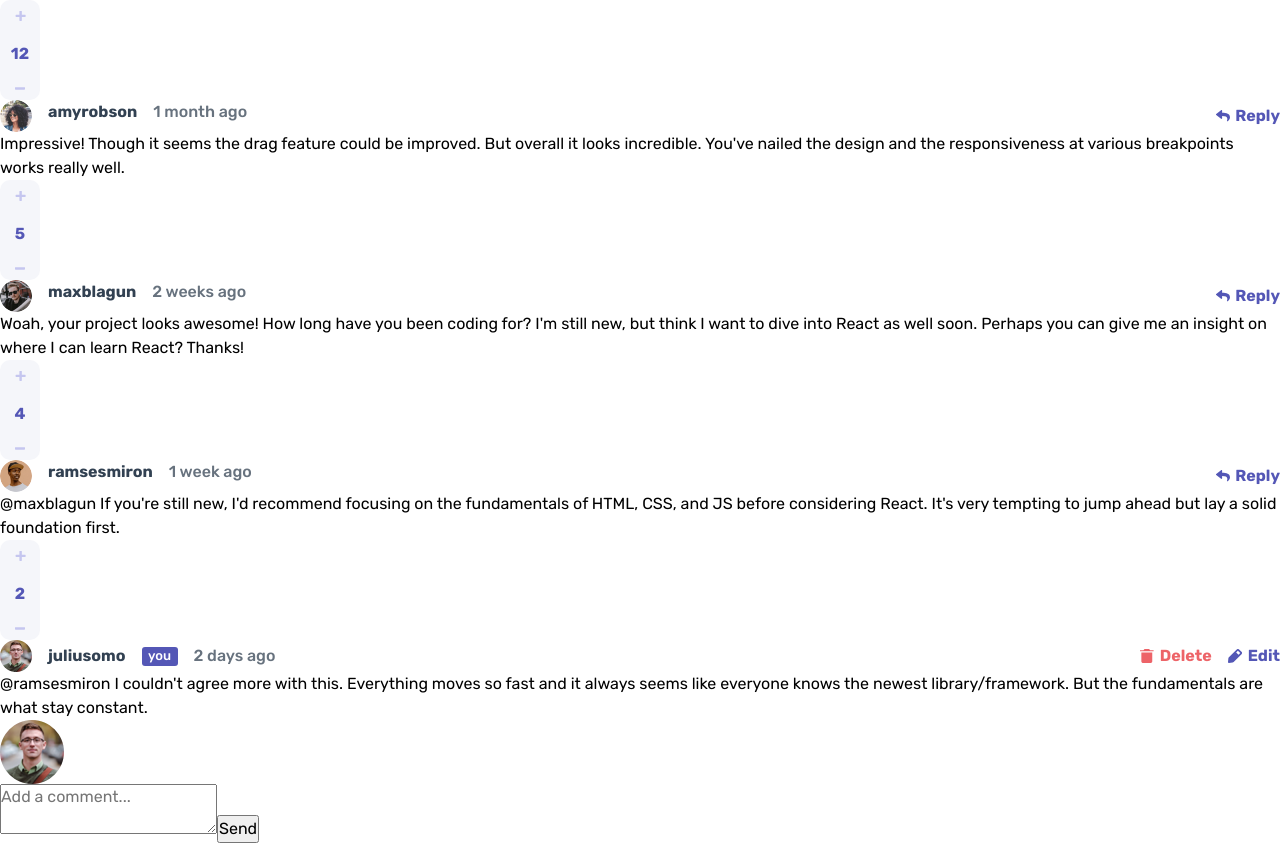
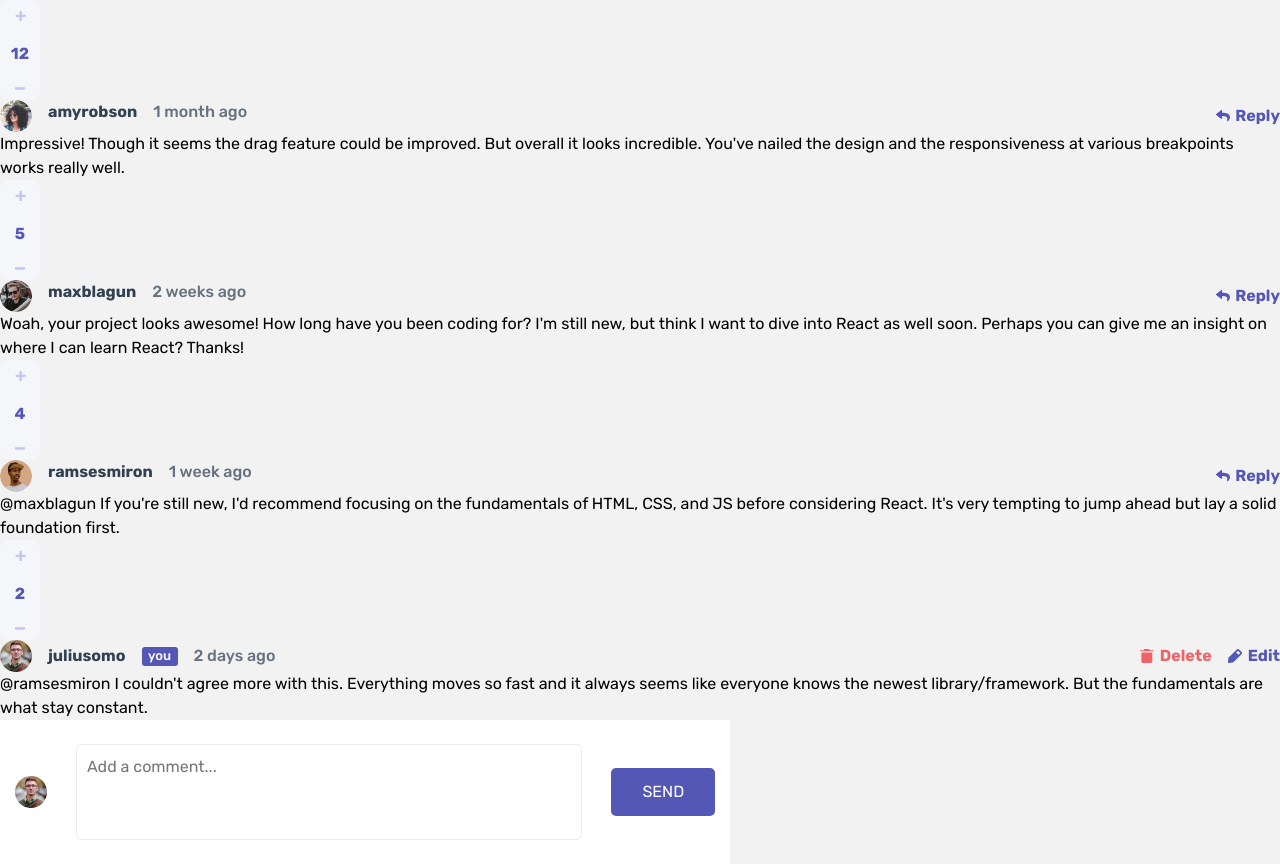
Before and after one commit to Sheddiey/interactive-comment-section-part-2, a React (Create React App) app: page / in a window 1280 px wide. Before the commit the page ends 843 px from the top, so only its background shows below. Built offline with nearby package versions, Linux system fonts and the light colour scheme.

Commit message:
styles for addcomment component

```diff
--- a/src/Components/InteractiveComments.jsx
+++ b/src/Components/InteractiveComments.jsx
@@ -156,7 +156,7 @@ function YouUsername({ username, createdAt, userImage }) {
 
 function AddComment() {
   return (
-    <div>
+    <div className="add-comment">
       <img src={juliusomo} alt="juliusomo" />
       <textarea placeholder="Add a comment..." />
       <button>Send</button>
--- a/src/index.css
+++ b/src/index.css
@@ -90,6 +90,10 @@ svg {
 /* general styling */
 body {
   font-family: var(--ff-primary);
+  background-color: hsl(0, 0%, 95%);
+  display: flex;
+  justify-content: center;
+  align-items: center;
 }
 
 /* Score component */
@@ -205,3 +209,39 @@ body {
   width: 14px;
   height: 13.95px;
 }
+
+/* AddComment component */
+.add-comment {
+  display: flex;
+  justify-content: space-around;
+  align-items: center;
+  width: 730px;
+  height: 144px;
+  background-color: var(--white);
+}
+.add-comment img {
+  height: 32px;
+  width: 32px;
+}
+.add-comment textarea {
+  width: 506px;
+  height: 96px;
+  resize: none;
+  padding: 10px;
+  border-radius: 5px;
+  border: 1px solid var(--light-gray);
+}
+.add-comment textarea:focus {
+  border: 0;
+  outline: 2px solid var(--moderate-blue);
+}
+.add-comment button {
+  width: 104px;
+  height: 48px;
+  text-transform: uppercase;
+  color: var(--white);
+  background-color: var(--moderate-blue);
+  border-radius: 5px;
+  border: 0;
+  cursor: pointer;
+}
```
